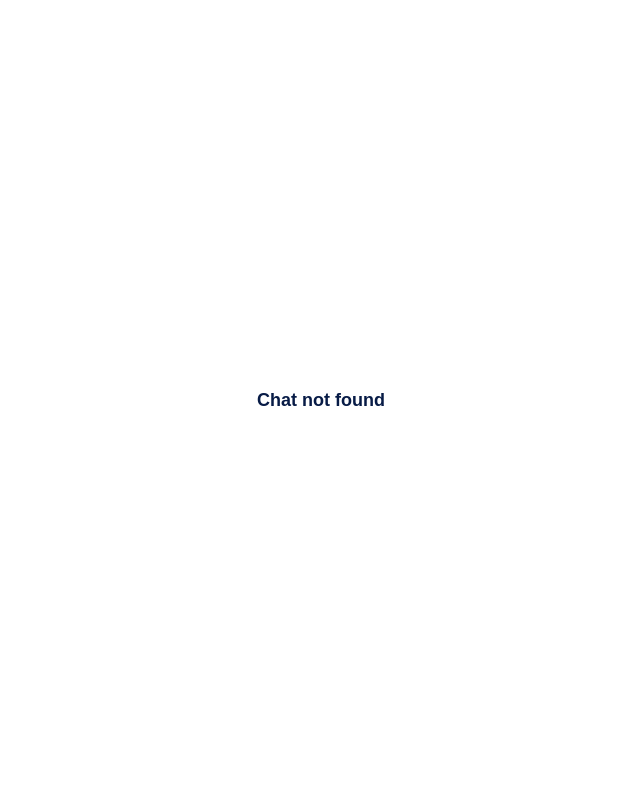
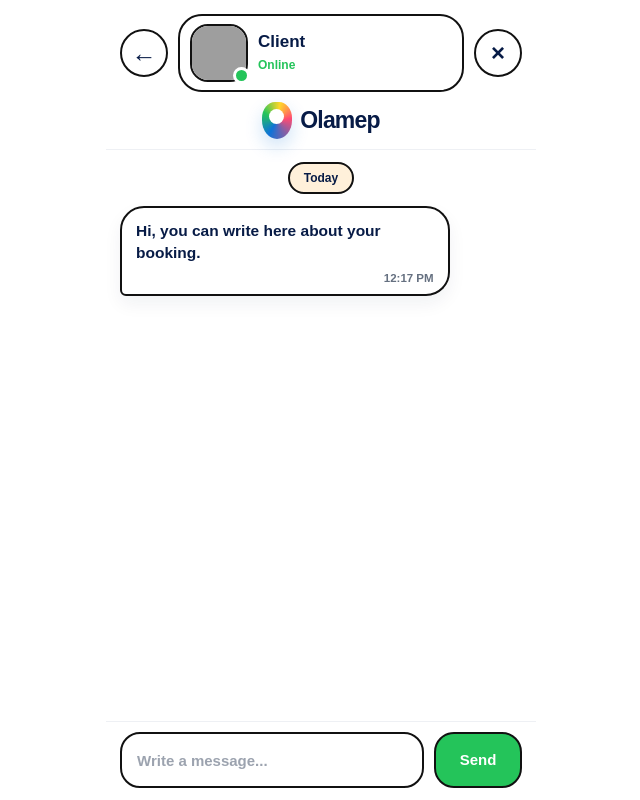
Before and after one commit to bellasalon4u-source/mapbookapp, a Next.js app: page /messages/1 in a window 1280 px wide. Before the commit this address had no page. Shown: the whole page, without its empty margins (319-959 px from the left). Built offline with nearby package versions, Linux system fonts and the light colour scheme; grey boxes are pictures that could not be loaded.

Commit message:
Fix booking chat fallback creation

```diff
--- a/app/messages/[id]/page.tsx
+++ b/app/messages/[id]/page.tsx
@@ -8,9 +8,14 @@ import {
   type AppLanguage,
 } from '../../../services/i18n';
 import {
+  getBookings,
+  type BookingItem,
+} from '../../../services/bookingsStore';
+import {
   formatChatDayLabel,
   formatChatTime,
   getChatThreadById,
+  getOrCreateChatThread,
   markThreadAsRead,
   sendChatMessage,
   subscribeToChatStore,
@@ -112,6 +117,64 @@ const chatTexts: Record<AppLanguage, ChatText> = {
   },
 };
 
+const demoBookingThreadMeta: Record<
+  string,
+  {
+    providerName: string;
+    providerAvatar: string;
+    category: string;
+  }
+> = {
+  'client-demo-1-cash': {
+    providerName: 'Lucie Hlavová',
+    providerAvatar:
+      'https://images.unsplash.com/photo-1494790108377-be9c29b29330?auto=format&fit=crop&w=300&q=80',
+    category: 'Стрижка волос',
+  },
+  'client-demo-2-card': {
+    providerName: 'Janička Andělová',
+    providerAvatar:
+      'https://images.unsplash.com/photo-1544005313-94ddf0286df2?auto=format&fit=crop&w=300&q=80',
+    category: 'Маникюр',
+  },
+  'client-demo-3-cash': {
+    providerName: 'Klára Nováková',
+    providerAvatar:
+      'https://images.unsplash.com/photo-1517841905240-472988babdf9?auto=format&fit=crop&w=300&q=80',
+    category: 'Массаж',
+  },
+  'client-demo-4-app': {
+    providerName: 'Lenka Bohatová',
+    providerAvatar:
+      'https://images.unsplash.com/photo-1508214751196-bcfd4ca60f91?auto=format&fit=crop&w=300&q=80',
+    category: 'Окрашивание',
+  },
+  'client-demo-5-app': {
+    providerName: 'Barbora Bendová',
+    providerAvatar:
+      'https://images.unsplash.com/photo-1524504388940-b1c1722653e1?auto=format&fit=crop&w=300&q=80',
+    category: 'Наращивание волос',
+  },
+  'client-demo-6-card': {
+    providerName: 'Sophie Williams',
+    providerAvatar:
+      'https://images.unsplash.com/photo-1494790108377-be9c29b29330?auto=format&fit=crop&w=300&q=80',
+    category: 'Hair extensions',
+  },
+  'client-demo-7-app': {
+    providerName: 'Emily Carter',
+    providerAvatar:
+      'https://images.unsplash.com/photo-1544005313-94ddf0286df2?auto=format&fit=crop&w=300&q=80',
+    category: 'Makeup',
+  },
+  'client-demo-8-cash': {
+    providerName: 'Mia Brown',
+    providerAvatar:
+      'https://images.unsplash.com/photo-1517841905240-472988babdf9?auto=format&fit=crop&w=300&q=80',
+    category: 'Massage',
+  },
+};
+
 function isOlamepInternalChat(chat: ChatThread) {
   const name = chat.providerName.toLowerCase();
   const category = chat.category.toLowerCase();
@@ -169,6 +232,44 @@ function groupMessagesByDay(messages: ChatMessage[]) {
   });
 
   return groups;
+}
+
+function findBookingById(id: string): BookingItem | null {
+  try {
+    const bookings = getBookings();
+    return bookings.find((booking) => String(booking.id) === id) || null;
+  } catch {
+    return null;
+  }
+}
+
+function createThreadFromBookingId(threadId: string): ChatThread {
+  const booking = findBookingById(threadId);
+  const demoMeta = demoBookingThreadMeta[threadId];
+
+  const providerName =
+    booking?.masterName ||
+    demoMeta?.providerName ||
+    'Client';
+
+  const providerAvatar =
+    booking?.masterAvatar ||
+    demoMeta?.providerAvatar ||
+    'https://images.unsplash.com/photo-1494790108377-be9c29b29330?auto=format&fit=crop&w=300&q=80';
+
+  const category =
+    booking?.serviceName ||
+    demoMeta?.category ||
+    'Booking';
+
+  return getOrCreateChatThread({
+    threadId,
+    providerName,
+    providerAvatar,
+    category,
+    online: true,
+    lastSeenText: 'Online',
+  });
 }
 
 function OlamepLogo() {
@@ -345,7 +446,20 @@ export default function ChatPage() {
 
   useEffect(() => {
     const loadChat = () => {
-      setChat(getChatThreadById(threadId));
+      if (!threadId) {
+        setChat(null);
+        return;
+      }
+
+      const existingThread = getChatThreadById(threadId);
+
+      if (existingThread) {
+        setChat(existingThread);
+        return;
+      }
+
+      const createdThread = createThreadFromBookingId(threadId);
+      setChat(createdThread);
     };
 
     loadChat();
```
